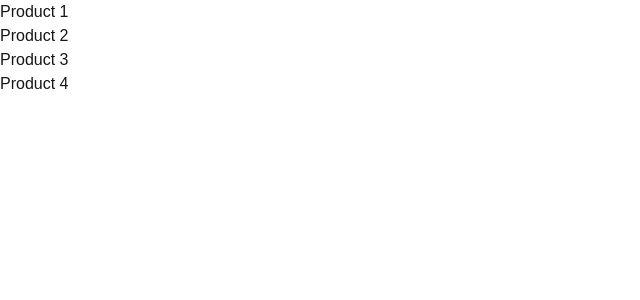
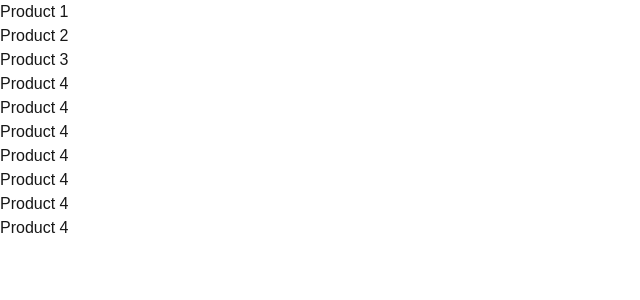
Before and after one commit to sadafamininia99/Nextjs-app-routers, a Next.js app: page /products in a window 1280 px wide. Shown: the top 300 px of the page, without its empty margins (0-640 px from the left). Built offline with nearby package versions, Linux system fonts and the light colour scheme.

Commit message:
fix add products

```diff
--- a/app/products/page.tsx
+++ b/app/products/page.tsx
@@ -5,6 +5,12 @@ export default function ProductList() {
       <h1>Product 2 </h1>
       <h1>Product 3 </h1>
       <h1>Product 4 </h1>
+      <h1>Product 4 </h1>
+      <h1>Product 4 </h1>
+      <h1>Product 4 </h1>
+      <h1>Product 4 </h1>
+      <h1>Product 4 </h1>
+      <h1>Product 4 </h1>
     </>
   );
 }
```
